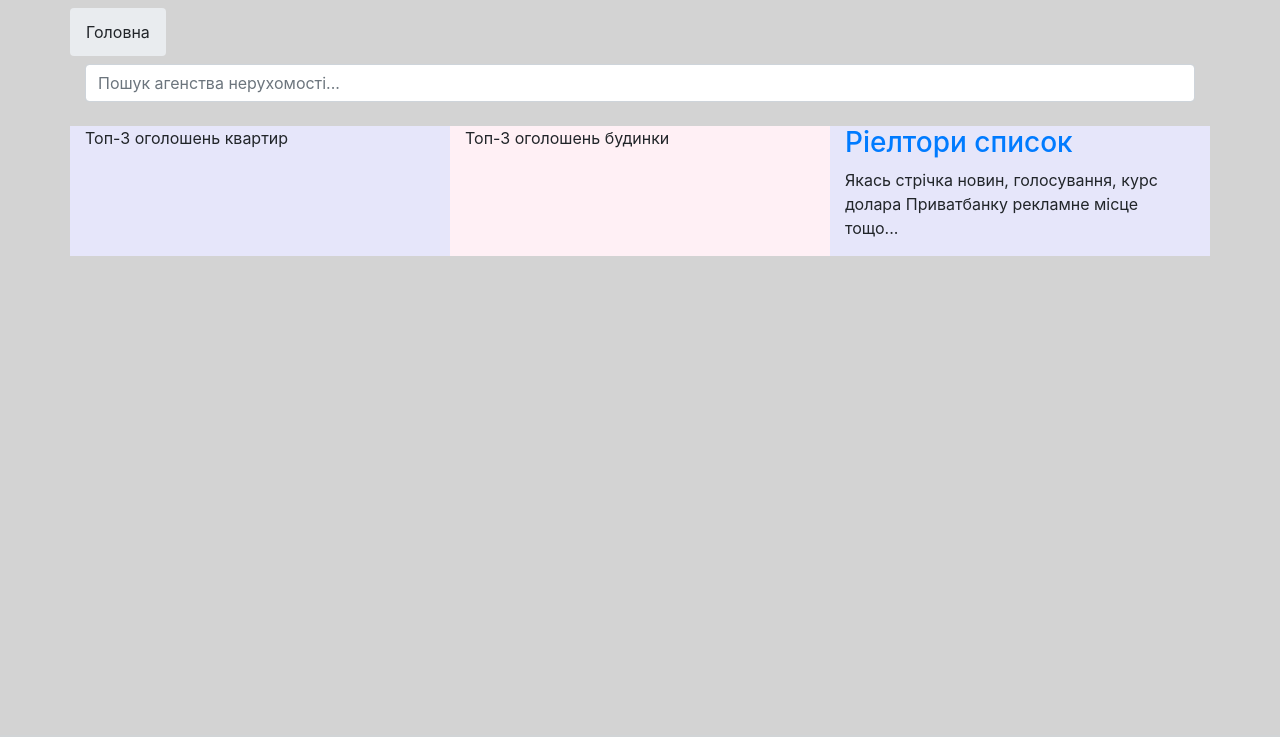
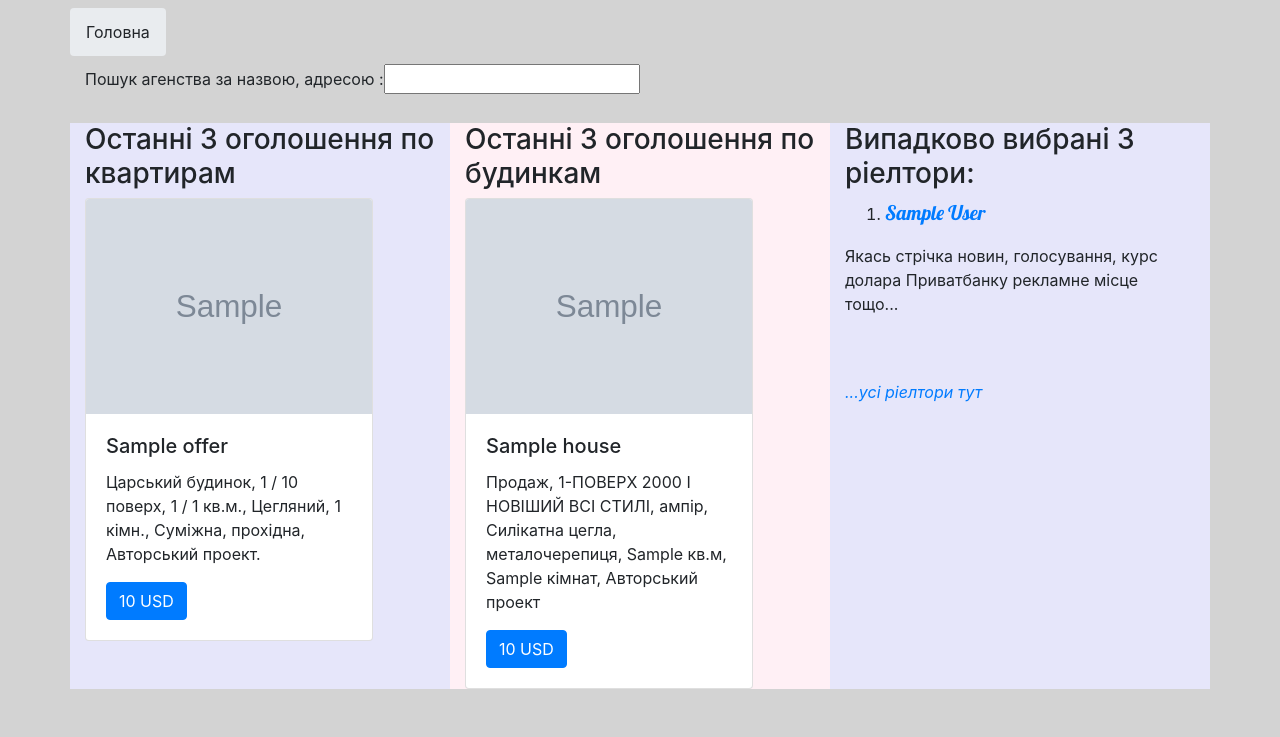
Before and after one commit to kivaschenko/realty, a Django app: page / in a window 1280 px wide. Shown: the part 65-802 px from the top of the page. Before the commit the page ends 321 px from the top, so only its background shows below. Run offline with Django 3.2, Linux system fonts and the light colour scheme; tables that the repository leaves empty hold one stand-in row (values such as "Sample post"); grey boxes marked "Sample" are stand-in pictures; some libraries are stand-ins or nearby versions.

Commit message:
modified search agency by postgres,

```diff
--- a/myproject/flats/templates/flats/map_flat.html
+++ b/myproject/flats/templates/flats/map_flat.html
@@ -21,7 +21,7 @@ crossorigin=""></script>
 </style>
 </head>
 <body>
-<h2>Квартири в Черкассах і Черкаському районі: продаж, оренда</h2>
+<h3>Квартири в Черкассах і Черкаському районі: продаж, оренда</h3>
 <div id="m" ></div>
 <script type="text/javascript">
 var map = L.map('m').setView([49.448, 32.05], 10);
--- a/myproject/houses/templates/houses/map_house.html
+++ b/myproject/houses/templates/houses/map_house.html
@@ -22,7 +22,7 @@ crossorigin=""></script>
 	</style>
 </head>
 <body>
-<h2>Будинки в Черкассах і Черкаському районі: продаж, оренда</h2>
+<h3>Будинки в Черкассах і Черкаському районі: продаж, оренда</h3>
 <div id="m"></div>
 <script type="text/javascript">
 var map = L.map('m').setView([49.45, 32.05], 10);
--- a/myproject/land/templates/land/map_land.html
+++ b/myproject/land/templates/land/map_land.html
@@ -22,7 +22,7 @@ crossorigin=""></script>
 	</style>
     </head>
     <body>
-    <h2>Земельні ділянки в Черкассах і Черкаському районі: продаж, оренда</h2>
+    <h3>Земельні ділянки в Черкассах і Черкаському районі: продаж, оренда</h3>
     <div id="m"></div>
     <script type="text/javascript">
         var map = L.map('m').setView([49.45, 32.05], 10);
--- a/myproject/myproject/urls.py
+++ b/myproject/myproject/urls.py
@@ -19,7 +19,7 @@ from django.views.generic import TemplateView
 from realtor import views as realtor_views
 
 urlpatterns = [
-    path('', realtor_views.top_realtor, name='home'),
+    path('', realtor_views.top_home, name='home'),
     path('rules/', TemplateView.as_view(template_name='rules.html'), name='rules'),
     path('cookie_policy/',
 TemplateView.as_view(template_name='cookie_policy.html'), name='cookies'),
--- a/myproject/realtor/forms.py
+++ b/myproject/realtor/forms.py
@@ -32,3 +32,6 @@ class AgencyForm(forms.ModelForm):
         widgets = {
         'geometry': LeafletWidget(attrs=LEAFLET_WIDGET_ATTRS),
     }
+
+class SearchForm(forms.Form):
+    search_query = forms.CharField(max_length=50, label='Пошук агенства за назвою, адресою ')
--- a/myproject/realtor/templates/realtor/realtor_list.html
+++ b/myproject/realtor/templates/realtor/realtor_list.html
@@ -11,10 +11,8 @@
 	{%if object_list%}
 	<ol>
 		{%for object in object_list%}
-		<li><a href="{%url 'realtor' object.pk%}">
-			<h3 style="font-family: 'Lobster', cursive; font-size: 26px;">
-			{{ object.created_by.first_name }} {{object.created_by.last_name}}</h3></a> -
-			<strong>Агенство: </strong>
+		<li style="font-family: 'Lobster', cursive; font-size: 20px; color:darkslategray;"><a href="{%url 'realtor' object.pk%}">
+		{{ object.created_by.first_name }} {{object.created_by.last_name}}</a> | <strong>Агенство: </strong>
 		{%if object.agency%}
 		<a href="{% url 'agency' object.agency.pk object.agency.slug %}">
 		{{object.agency.name}}</a>
--- a/myproject/realtor/views.py
+++ b/myproject/realtor/views.py
@@ -7,12 +7,12 @@ from django.http import HttpResponseRedirect, Http404, HttpResponseForbidden
 from django.contrib import messages
 from django.contrib.auth import login
 from django.contrib.auth.decorators import login_required
-from .forms import RealtorForm, AgencyForm
+from .forms import RealtorForm, AgencyForm, SearchForm
 from .models import Realtor, Agency
 from flats.models import Offer
 from houses.models import House
 from land.models import Land
-from django.views.generic import ListView
+from django.contrib.postgres.search import SearchVector, SearchQuery, SearchRank
 
 
 @login_required
@@ -120,7 +120,19 @@ def edit_realtor(request, pk):
 
 
 
-def top_realtor(request):
+def top_home(request):
+    """The function returns last 3 offers from flats.models.Offer, houses.models.House
+    and randomly choosed 3 realtors.
+    """
+    form = SearchForm()
+    try:
+        offer_list = Offer.objects.all()[:3]
+    except:
+        offer_list = Offer.objects.all()[0]
+    try:
+        house_list = House.objects.all()[:3]
+    except:
+        house_list = House.objects.all()[0]
     try:
         queryset = Realtor.objects.all()
         pk_gen = (item.id for item in queryset)
@@ -135,18 +147,22 @@ def top_realtor(request):
     except:
         realtor_list = []
 
-    return render(request, 'home.html', {'object_list':realtor_list})
+    return render(request, 'home.html', {'realtor_list':realtor_list,
+                'flat_list':offer_list, 'house_list':house_list,
+                'form':form})
 
 
 class SearchResultsView(generic.ListView):
     model = Agency
     template_name = 'realtor/search_results.html'
     pagination = 10
-
-
     def get_queryset(self): # new
-        query = self.request.GET.get('q')
-        object_list = Agency.objects.filter(name__icontains=query)
+        query = self.request.GET.get('search_query')
+        vector = SearchVector('name', 'body', 'address')
+        search_query = SearchQuery(query)
+        object_list = Agency.objects.annotate(
+            rank=SearchRank(vector, search_query)
+        ).order_by('-rank')
         return object_list
 
 
--- a/myproject/templates/base.html
+++ b/myproject/templates/base.html
@@ -15,7 +15,7 @@
 <link rel="stylesheet" href="https://stackpath.bootstrapcdn.com/bootstrap/4.3.1/css/bootstrap.min.css" integrity="sha384-ggOyR0iXCbMQv3Xipma34MD+dH/1fQ784/j6cY/iJTQUOhcWr7x9JvoRxT2MZw1T" crossorigin="anonymous">
 <link rel="stylesheet" href="//cdn.datatables.net/1.10.20/css/jquery.dataTables.min.css">
 <!-- Що ти тут забув? -->
-<script src="//cdn.datatables.net/1.10.20/js/jquery.dataTables.min.js"></script>
+
 <!-- Filter table -->
 <script src="https://ajax.googleapis.com/ajax/libs/jquery/3.3.1/jquery.min.js"></script>
 <script>
--- a/myproject/templates/home.html
+++ b/myproject/templates/home.html
@@ -9,23 +9,55 @@
 <!-- Search form -->
 <div class="active-cyan-4 mb-4">
   <form action="{%url 'search'%}" method='GET'>
-    <input class="form-control" type="text"  name="q" placeholder="Пошук агенства нерухомості..." aria-label="Search">
+    {{form}}
   </form>
 </div>
 
 <div class="row">
   <!-- first column -->
   <div class="col-sm-4" style="background-color:lavender;">
-<p>Топ-3 оголошень квартир</p>
-  </div>
+    <h3>Останні 3 оголошення по квартирам</h3>
+    {%if flat_list%}
+    <div class="col">
+    {% for object in flat_list %}
+    <div class="row">
+    {% include 'include/card.html' %}
+    </div>
+    {%endfor%}
+    </div>
+    {% else %}
+    <p>Тут поки немає оголошень. Ваше може бути першим.</p>
+    {% endif %}
+    </div>
   <!--second column-->
   <div class="col-sm-4" style="background-color:lavenderblush;">
-<p>Топ-3 оголошень будинки</p>
-  </div>
+    <h3>Останні 3 оголошення по будинкам</h3>
+    {%if house_list%}
+    <div class="col">
+    {% for object in house_list %}
+    <div class="row">
+    {% include 'include/house_card.html' %}
+    </div>
+    {%endfor%}
+    </div>
+    {% else %}
+    <p>Тут поки немає оголошень. Ваше може бути першим.</p>
+    {% endif %}
+    </div>
   <!--third column-->
   <div class="col-sm-4" style="background-color:lavender;">
-    <h3><a href="{%url 'realtor_list'%}">Ріелтори список</a></h3>
+    <h3>Випадково вибрані 3 ріелтори:</h3>
+    {%for object in realtor_list%}
+    <ol>
+      <li><a href="{% url 'realtor' object.created_by.realtor.id %}"
+        style="font-family: 'Lobster', cursive; font-size: 20px;">
+        {{ object.created_by.first_name }} {{object.created_by.last_name}}</a>
+      </li>
+    </ol>
+    {%endfor%}
     <p>Якась стрічка новин, голосування, курс долара Приватбанку рекламне місце тощо...</p>
+    <br /><br />
+    <em><a href="{%url 'realtor_list'%}">  ...усі ріелтори тут</a></em>
   </div>
 </div>
 {% endblock content %}
--- a/requirements.txt
+++ b/requirements.txt
@@ -1,5 +1,6 @@
 asgiref==3.2.3
 Django==2.2.7
+django-cleanup==4.0.0
 django-leaflet==0.26.0
 geographiclib==1.50
 geopy==1.20.0
```
Also changed, not shown: myproject/flats/models.py (+22 -0 lines), myproject/myproject/forms.py (line endings or trailing spaces). Lines whose indentation alone changed are shown as unchanged.
